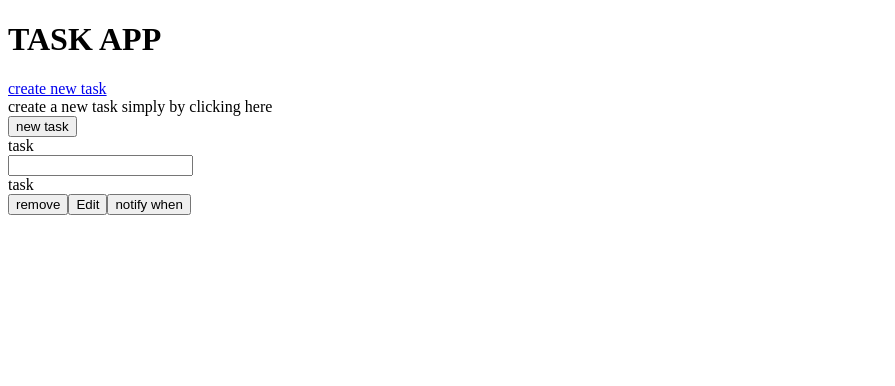
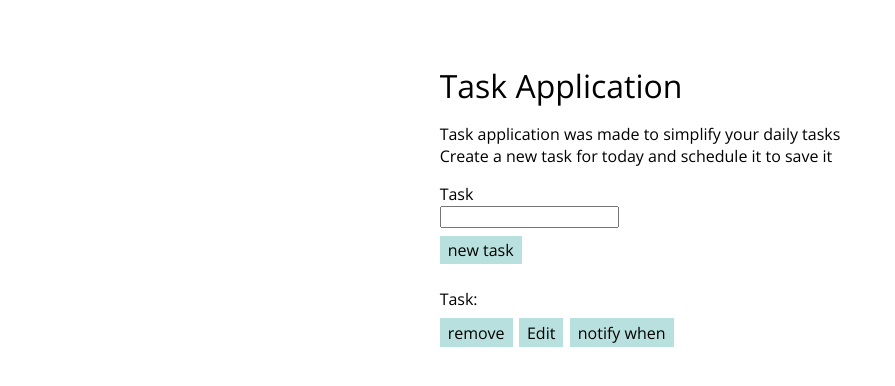
Before and after one commit to Zamza584/task-app, a React (Vite) app: page / in a window 1280 px wide. Both pictures are taken after a click on the button "new task". Shown: the top 386 px of the page, without its empty margins (0-895 px from the left). Built offline with nearby package versions, Linux system fonts and the light colour scheme.

Commit message:
added styles

```diff
--- a/package.json
+++ b/package.json
@@ -11,7 +11,8 @@
   },
   "dependencies": {
     "react": "^19.1.0",
-    "react-dom": "^19.1.0"
+    "react-dom": "^19.1.0",
+    "react-icons": "^5.5.0"
   },
   "devDependencies": {
     "@eslint/js": "^9.21.0",
--- a/src/ScheduledTask.jsx
+++ b/src/ScheduledTask.jsx
@@ -1,11 +1,31 @@
+import { act, useState } from "react";
+import { IoClose } from "react-icons/io5";
+
 export default function ScheduledTask({ name, time }) {
+    const [styleTask, setStyleTask] = useState({
+        transform: 'translate(-40px, 3px)'
+    });
+
+    function transformLabel(active) {
+
+        setStyleTask({
+            transform: active
+                ? 'translate(0px, 3px)' : 'translate(-40px, 3px)'
+        })
+    }
 
     return (
-        <>
+        <div>
             {
-                time ? <p>Task: {name} at {time}</p>
-                     : <p>Task: {name}</p>
+                time ? <p
+                    onClick={() => transformLabel(true)}
+                >Task: {name} at {time}</p>
+                    : <p
+                        onClick={() => transformLabel(true)}
+                    >Task: {name}</p>
             }
-        </>
+
+            <label style={styleTask}><IoClose /></label>
+        </div>
     )
 }
--- a/src/ScheduledTasks.jsx
+++ b/src/ScheduledTasks.jsx
@@ -14,12 +14,16 @@ export default function ScheduledTasks({ tasks }) {
     return (
         <>
             {tasks.length > 0 && <h1>Scheduled Tasks</h1>} {/*inline conditions*/}
+
             {console.log(tasks)}
+
+
             {(tasks === undefined) ? "" :
                 tasks.map((task, index) => (
                     <ScheduledTask key={index} name={task.name} time={task.time} />
                 ))
             }
+
         </>
     )
 }
--- a/src/Task.jsx
+++ b/src/Task.jsx
@@ -35,12 +35,15 @@ function Task({ name, onClose, onEdit, handleSchedule }) {
                     />
                 </div>
             ) : (
-                <div>task {newName}</div >
+                <div>Task: {newName}</div >
             )}
+            <div className="btn-container">
+                <button onClick={onClose}>remove</button>
+                <button onClick={handleEdit}>{isEditing ? "Save" : "Edit"}</button>
+                <button onClick={() => toggleContent('content1')}>notify when</button>
+            </div>
 
-            <button onClick={onClose}>remove</button>
-            <button onClick={handleEdit}>{isEditing ? "Save" : "Edit"}</button>
-            <button onClick={() => toggleContent('content1')}>notify when</button>
+
             {visibility.content1 &&
                 <div>
                     <input type="time" onChange={(e) => {
--- /dev/null
+++ b/src/components.css
@@ -0,0 +1,11 @@
+.scheduled-tasks p {
+  display: inline;
+}
+
+.scheduled-tasks label {
+  display: inline-block;
+}
+
+.scheduled-tasks label:hover {
+  transform: translate(0, 3px);
+}
--- a/src/home.jsx
+++ b/src/home.jsx
@@ -34,13 +34,15 @@ function Home() {
   }
 
   return (
-    <div>
-      <h1>TASK APP</h1>
-      <Link to="/admin">create new task</Link>
-      <div>create a new task simply by clicking here</div>
-      <button onClick={handleTasks}>new task</button>
+    <div className='task-container'>
+      <h1>Task Application</h1>
+      <div className="text-block-1">
+        <p>Task application was made to simplify your daily tasks</p>
+        <p>Create a new task for today and schedule it to save it</p>
+      </div>
+
       <div>
-        <label htmlFor="task">task</label>
+        <label htmlFor="task">Task</label>
         <form
           onSubmit={(e) => {
             e.preventDefault();
@@ -49,6 +51,7 @@ function Home() {
         >
           <input type="text" id='task' value={text} onChange={e => handleChange(e)} />
         </form>
+        <button onClick={handleTasks}>new task</button>
       </div>
       <div className="results">
         {
@@ -63,7 +66,7 @@ function Home() {
           ))
         }
       </div>
-      <div>
+      <div className='scheduled-tasks'>
         <ScheduledTasks tasks={scheduledTasks} />
       </div>
     </div>
--- a/src/index.css
+++ b/src/index.css
@@ -0,0 +1,40 @@
+/*fonts*/
+@import url("https://fonts.googleapis.com/css2?family=Open+Sans:ital,wght@0,300..800;1,300..800&display=swap");
+
+* {
+  padding: 0;
+  margin: 0;
+  box-sizing: border-box;
+  font-family: "Open Sans", sans-serif;
+  font-optical-sizing: auto;
+  font-weight: 400;
+  font-style: normal;
+  font-variation-settings: "wdth" 100;
+}
+
+body {
+  padding: 3rem;
+  width: fit-content;
+  margin: auto;
+}
+
+.task-container > * {
+  margin-top: 1rem;
+}
+
+button {
+  all: unset;
+  background-color: hsla(177, 76%, 34%, 0.3);
+  padding: 0.2rem 0.5rem;
+  margin-top: 0.5rem;
+  margin-bottom: 0.5rem;
+  cursor: pointer;
+}
+
+button:hover {
+  background-color: hsla(177, 59%, 64%, 0.3);
+}
+
+.btn-container > *:not(:first-child) {
+  margin-left: 0.4rem;
+}
--- a/src/main.jsx
+++ b/src/main.jsx
@@ -1,6 +1,7 @@
 import { StrictMode } from 'react'
 import { createRoot } from 'react-dom/client'
 import './index.css'
+import './components.css'
 import App from './App.jsx'
 import { BrowserRouter } from 'react-router-dom';
 
```
Also changed, not shown: 1 other file (tests, documents, lock files or other folders).
